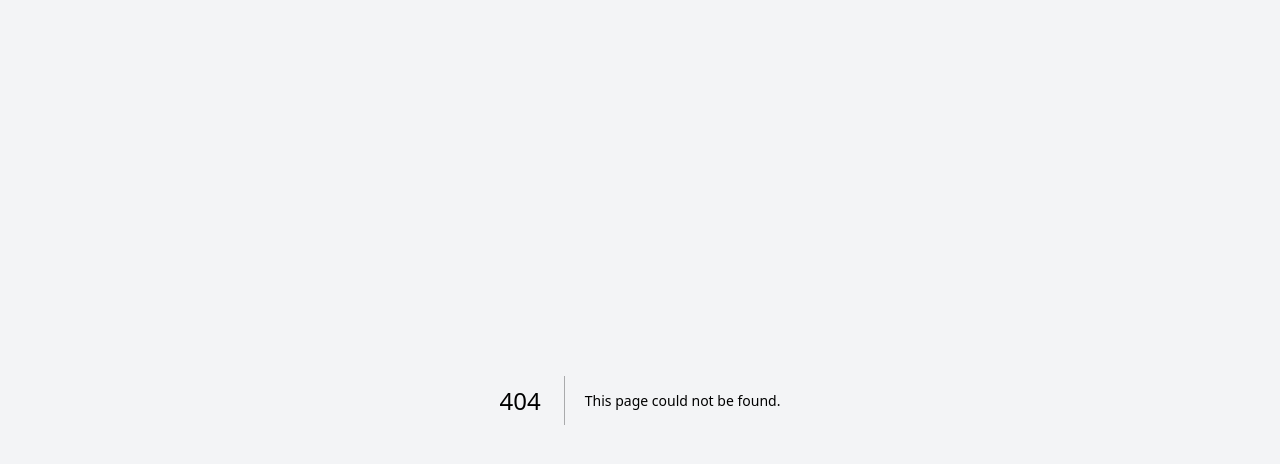
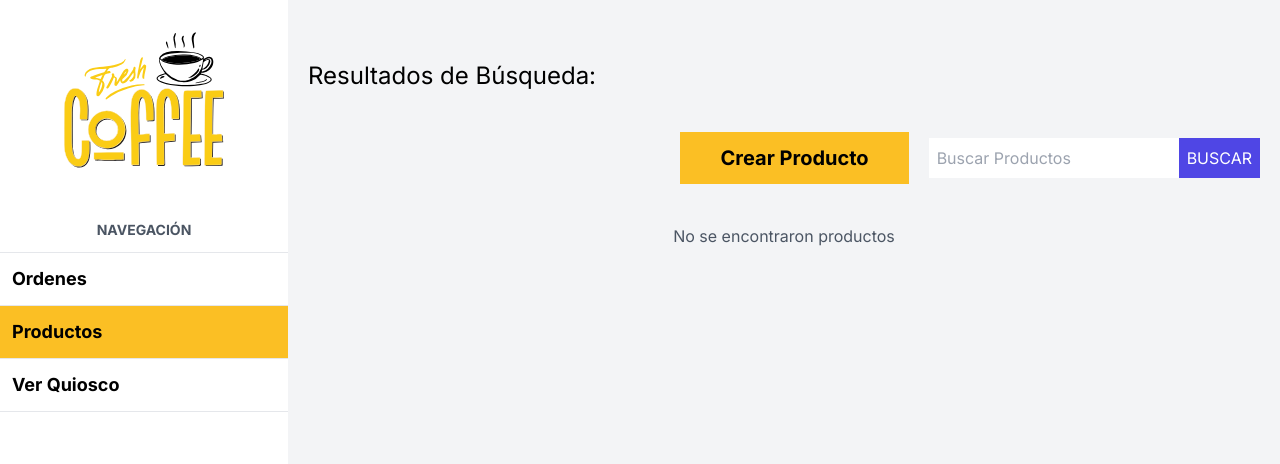
Before and after one commit to iangelmanuel/quiosco-app-next, a Next.js app: page /admin/products/search in a window 1280 px wide. Before the commit this address had no page. Shown: the top 464 px of the page. Built offline with nearby package versions, Linux system fonts and the light colour scheme; no server answers; the database is empty.

Commit message:
feat: Add create product functionality and search bar to admin products page

```diff
--- a/src/app/admin/products/page.tsx
+++ b/src/app/admin/products/page.tsx
@@ -3,6 +3,8 @@ import { Heading } from '@/components/iu/Heading'
 import { ProductTable } from '@/components/products/products-table'
 import { Pagination } from '@/components/products/pagination'
 import { prisma } from '@/lib/prisma'
+import Link from 'next/link'
+import { ProductSearch } from '@/components/products/product-search'
 
 async function productCount() {
   return await prisma.product.count()
@@ -42,6 +44,15 @@ export default async function ProductsPage({
   return (
     <>
       <Heading>Productos</Heading>
+      <div className="flex flex-col lg:flex-row lg:justify-between gap-5">
+        <Link
+          href="/admin/products/new"
+          className="bg-amber-400 w-full lg:w-auto text-xl px-10 py-3 text-center font-bold cursor-pointer"
+        >
+          Crear Producto
+        </Link>
+        <ProductSearch />
+      </div>
       <ProductTable products={products} />
       <Pagination page={page} totalPages={totalPages} />
     </>
--- /dev/null
+++ b/src/app/admin/products/search/page.tsx
@@ -0,0 +1,50 @@
+import Link from 'next/link'
+import { prisma } from '@/lib/prisma'
+import { Heading } from '@/components/iu/Heading'
+import { ProductSearch } from '@/components/products/product-search'
+import { ProductTable } from '@/components/products/products-table'
+
+async function searchProducts(searchTerm: string) {
+  return await prisma.product.findMany({
+    where: {
+      name: {
+        contains: searchTerm,
+        mode: 'insensitive',
+      },
+    },
+    include: {
+      category: true,
+    },
+  })
+}
+
+export default async function SearchPage({
+  searchParams,
+}: {
+  searchParams: { search: string }
+}) {
+  const searchTerm = searchParams.search
+  const products = await searchProducts(searchTerm)
+  return (
+    <>
+      <Heading>Resultados de Búsqueda: {searchParams.search}</Heading>
+      <div className="flex flex-col lg:flex-row lg:justify-end gap-5">
+        <Link
+          href="/admin/products/new"
+          className="bg-amber-400 w-full lg:w-auto text-xl px-10 py-3 text-center font-bold cursor-pointer"
+        >
+          Crear Producto
+        </Link>
+        <ProductSearch />
+      </div>
+
+      {products.length ? (
+        <ProductTable products={products} />
+      ) : (
+        <p className="text-center text-gray-600 mt-10">
+          No se encontraron productos
+        </p>
+      )}
+    </>
+  )
+}
--- /dev/null
+++ b/src/components/products/product-search.tsx
@@ -0,0 +1,39 @@
+'use client'
+
+import { useRouter } from 'next/navigation'
+import { SearchSchema } from '@/schema'
+import { toast } from 'react-toastify'
+
+export const ProductSearch = () => {
+  const router = useRouter()
+
+  const handleSearchAction = (formData: FormData) => {
+    const data = {
+      search: formData.get('search'),
+    }
+    const result = SearchSchema.safeParse(data)
+
+    if (!result.success) {
+      result.error.issues.forEach((issue) => {
+        toast.error(issue.message)
+      })
+      return
+    }
+    router.push(`/admin/products/search?search=${result.data.search}`)
+  }
+  return (
+    <form action={handleSearchAction} className="flex items-center">
+      <input
+        type="search"
+        name="search"
+        placeholder="Buscar Productos"
+        className="p-2 placeholder-gray400 w-full"
+      />
+      <input
+        type="submit"
+        value="Buscar"
+        className="bg-indigo-600 p-2 uppercase text-white cursor-pointer"
+      />
+    </form>
+  )
+}
```
